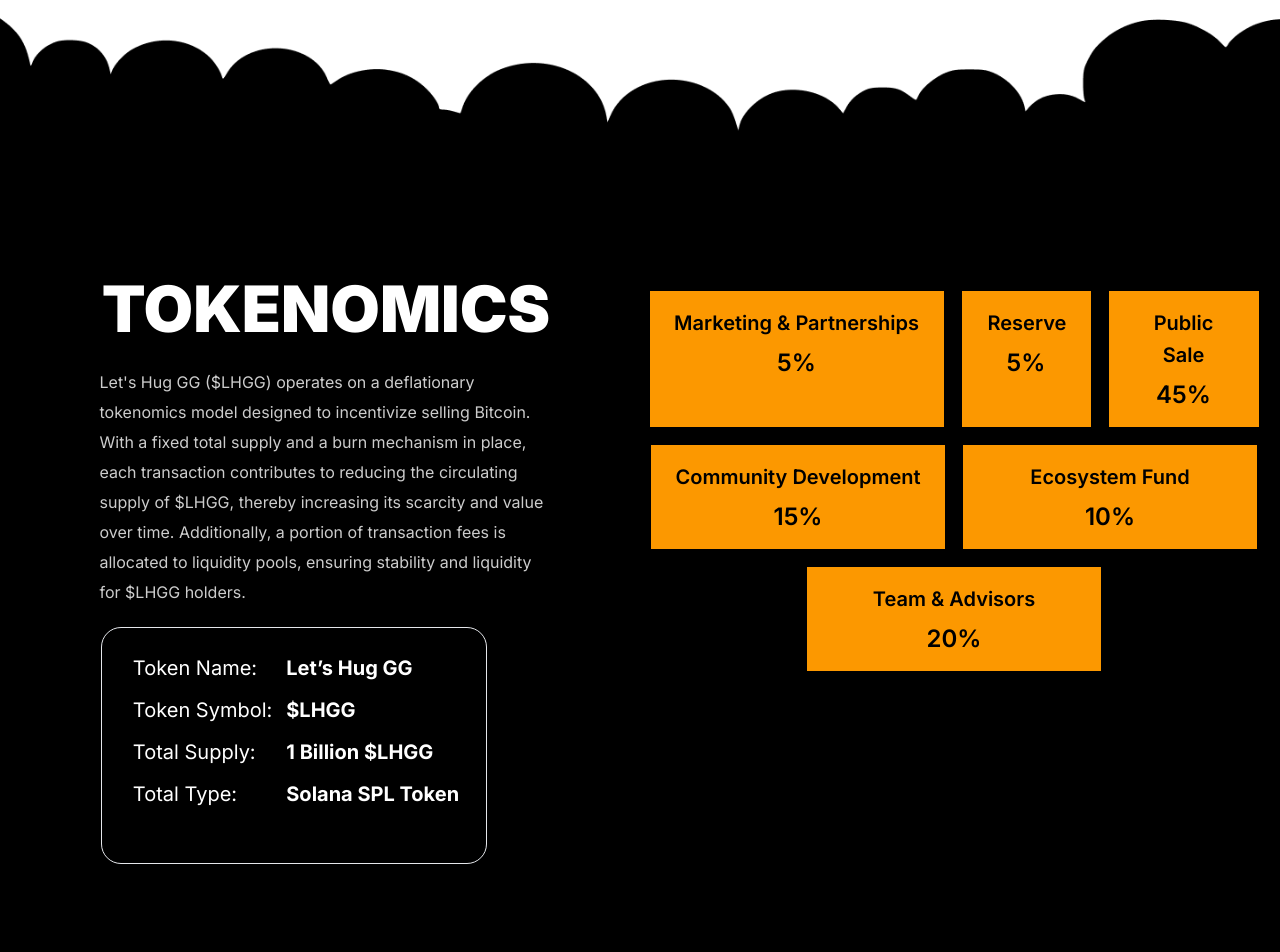
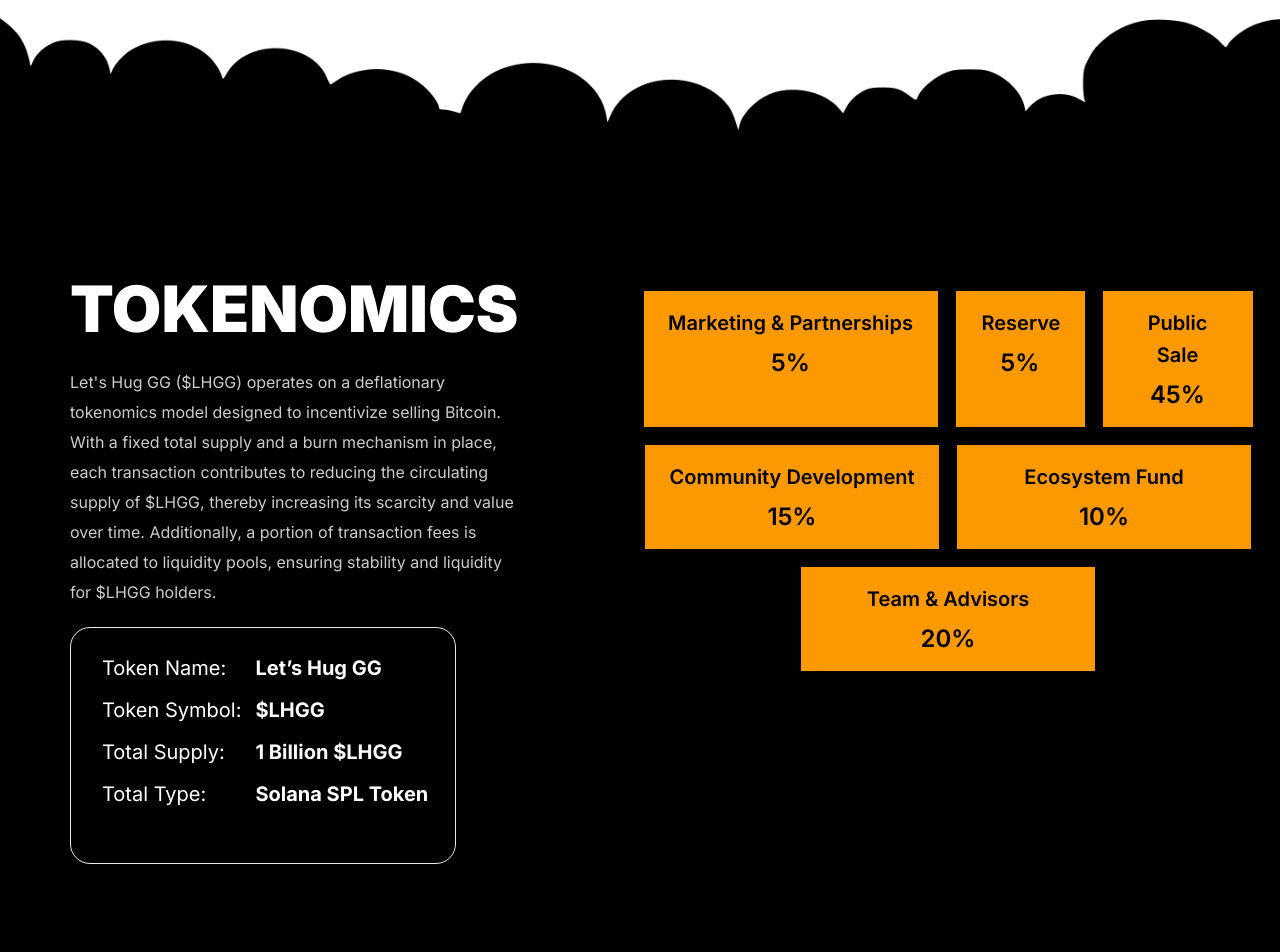
Before and after one commit to prince-372/GG, a React (Create React App) app: page / in a window 1280 px wide. Shown: the top 952 px of the page. Built offline with nearby package versions, Linux system fonts and the light colour scheme.

Commit message:
add container

```diff
--- a/src/component/News.jsx
+++ b/src/component/News.jsx
@@ -18,7 +18,7 @@ const News = () => {
         src={laptop}
         alt="laptop"
       />
-      <div className=" container max-w-[1140px] px-3 mx-auto">
+      <div className="  max-w-[1164px] px-3 mx-auto">
         <h2 className="font-Inter font-black text-center sm:text-xxxl text-[40px] sm:leading-[77px] leading-[36px] text-black sm:pb-[96px] pb-8">
           LATEST NEWS
         </h2>
--- a/src/component/Tokenomics.jsx
+++ b/src/component/Tokenomics.jsx
@@ -8,14 +8,14 @@ const Tokenomics = () => {
             <section>
                 <img className='w-full translate-y-1 pointer-events-none' src={clouds} alt="black-clouds" />
                 <div className='bg-black'>
-                    <div className=' container mx-auto px-3'>
+                    <div className=' max-w-[1164px] mx-auto px-3'>
                         <div className="grid lg:grid-cols-2 grid-cols-1 sm:pt-[82px] pt-5 sm:pb-14 pb-8">
                             <div className='flex flex-col'>
-                                <h4 className='text-white font-Inter font-black sm:text-xxxl text-[40px] sm:leading-[77px] leading-[36px] text-center '>TOKENOMICS</h4>
-                                <p className='text-white opacity-80 font-Inter font-normal sm:text-base text-sm sm:leading-[30px] leading-[22px] lg:max-w-[453px] pt-5 text-center lg:text-start mx-auto  '>
+                                <h4 className='text-white font-Inter font-black sm:text-xxxl text-[40px] sm:leading-[77px] leading-[36px] text-center lg:text-start '>TOKENOMICS</h4>
+                                <p className='text-white opacity-80 font-Inter font-normal sm:text-base text-sm sm:leading-[30px] leading-[22px] lg:max-w-[453px] pt-5 text-center lg:text-start mx-auto lg:mx-0 '>
                                     Let's Hug GG ($LHGG) operates on a deflationary tokenomics model designed to incentivize selling Bitcoin. With a fixed total supply and a burn mechanism in place, each transaction contributes to reducing the circulating supply of $LHGG, thereby increasing its scarcity and value over time. Additionally, a portion of transaction fees is allocated to liquidity pools, ensuring stability and liquidity for $LHGG holders.
                                 </p>
-                                <div className='flex justify-center lg:-ml-16 ml-0'>
+                                <div className='flex justify-center lg:justify-start '>
                                     <div className='max-w-[404px] sm:p-[25px_27px_54px_31px] p-[19px_9px_30px_14px] border rounded-[20px] mt-5'>
                                         <div className='flex align-center gap-3.5'>
                                             <div className='flex flex-col gap-3'>
@@ -34,7 +34,7 @@ const Tokenomics = () => {
                                     </div>
                                 </div>
                             </div>
-                            <div className="flex flex-col items-center bg-black pt-5">
+                            <div className="flex flex-col items-center bg-black pt-5 xl:min-w-[616px]">
                                 <div className="flex flex-wrap justify-center gap-4 max-w-4xl">
                                     <div className="md:max-w-[296px] w-full bg-yellow p-[16px_22px] flex flex-col gap-2 border border-black duration-300 hover:duration-300 hover:scale-95">
                                         <p className="text-black font-Inter font-semibold sm:text-xl text-base sm:leading-8 leading-5 text-center">Marketing & Partnerships</p>
```
